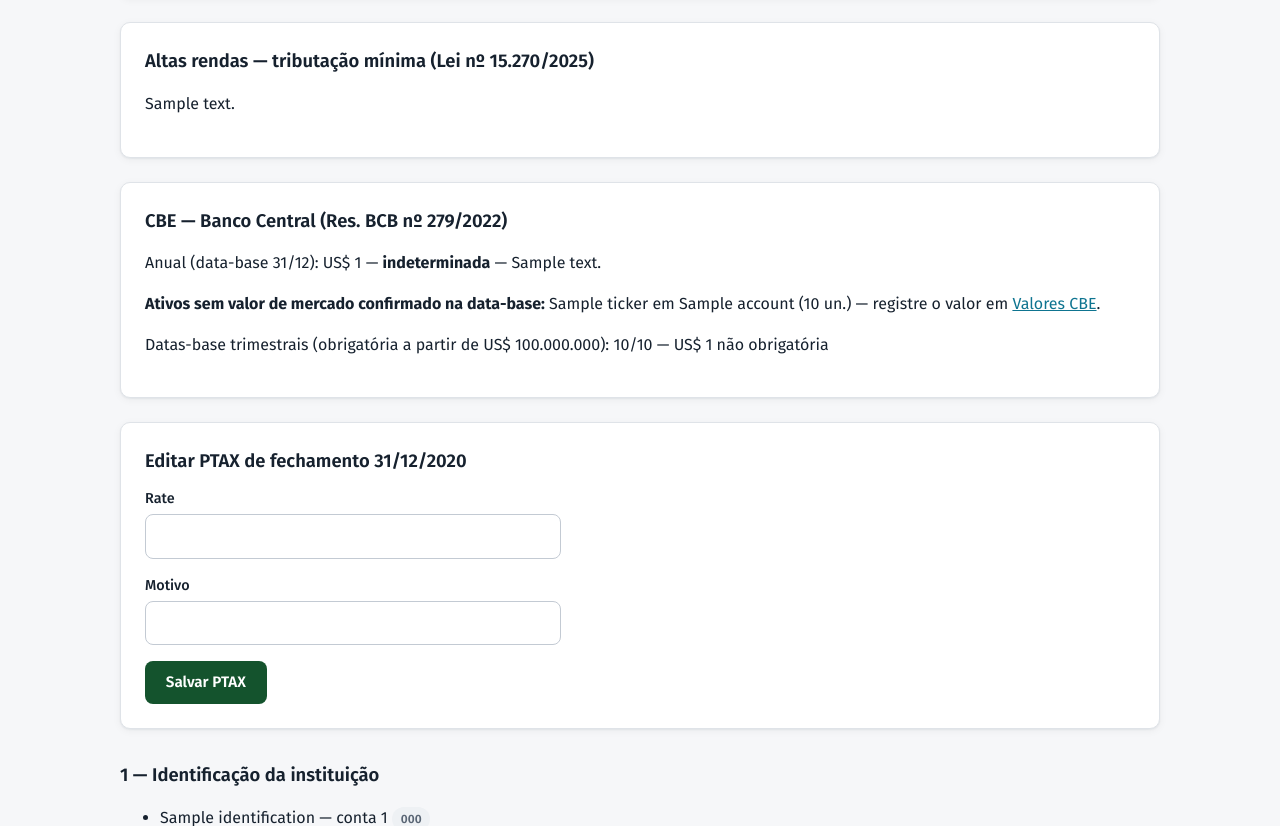
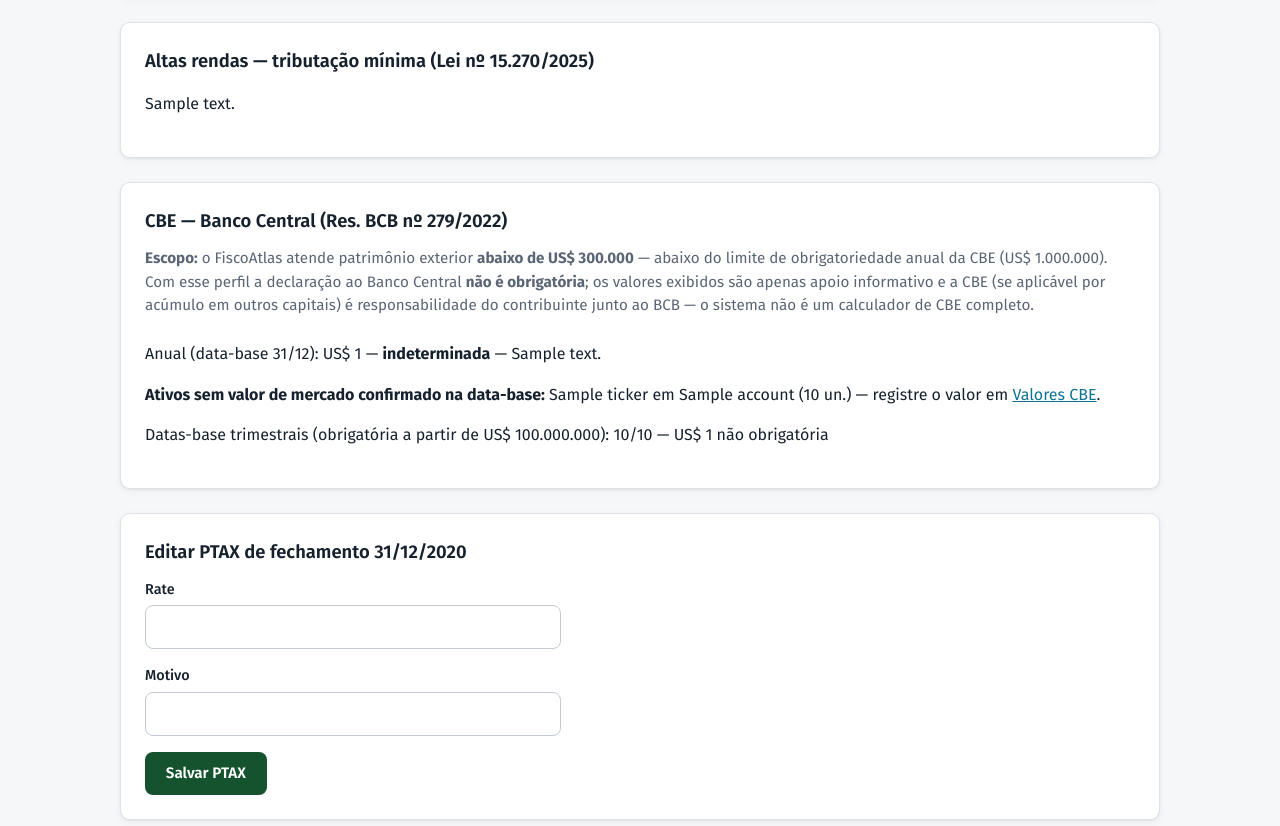
Before and after one commit to gugaucb/FiscoAtlas, a Django app: template fiscal/templates/fiscal/report.html in a window 1280 px wide. Shown: the part 766-1592 px from the top of the page. Run offline with Django 5.2, Linux system fonts and the light colour scheme; the template is opened without the code that fills it: most values are stand-ins (such as "Sample title", 1, 10 or a date in 2020); form fields are guessed from the names that the template uses.

Commit message:
feat(report): aviso de escopo da CBE (patrimônio < US$ 300 mil)
Achado do auditor (21): o card da CBE deixava o sistema se apresentar
como calculador de CBE completo. Agora o card e o manual declaram o
escopo: público com patrimônio exterior abaixo de US$ 300 mil está
abaixo do limite de obrigatoriedade anual (US$ 1.000.000); os valores
exibidos são apoio informativo e a declaração ao BCB é responsabilidade
do contribuinte.

Co-Authored-By: Claude Opus 4.6 <noreply@anthropic.com>

```diff
--- a/fiscal/templates/fiscal/report.html
+++ b/fiscal/templates/fiscal/report.html
@@ -93,6 +93,11 @@
 {% if report.cbe %}
 <div class="card" role="status">
   <h2>CBE — Banco Central (Res. BCB nº 279/2022)</h2>
+  <p class="page-sub"><strong>Escopo:</strong> o FiscoAtlas atende patrimônio exterior <strong>abaixo de
+    US$ 300.000</strong> — abaixo do limite de obrigatoriedade anual da CBE (US$ 1.000.000). Com esse
+    perfil a declaração ao Banco Central <strong>não é obrigatória</strong>; os valores exibidos são
+    apenas apoio informativo e a CBE (se aplicável por acúmulo em outros capitais) é responsabilidade
+    do contribuinte junto ao BCB — o sistema não é um calculador de CBE completo.</p>
   <p>
     Anual (data-base 31/12): US$ {{ report.cbe.total_usd|default_if_none:"—" }} —
     {% if report.cbe.status == "CBE_REQUIRED" %}
```
Also changed, not shown: docs/manual/MANUAL_DO_SISTEMA.md (+1 -1 lines), tests/fiscal/test_report_view.py (+13 -0 lines), .scratch/auditoria-fiscal/issues/21-cbe-aviso-escopo-300k.md (added).
